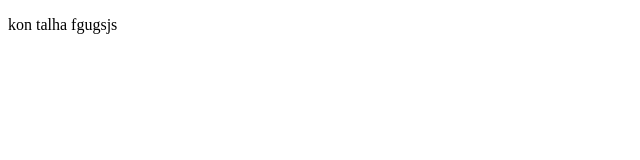
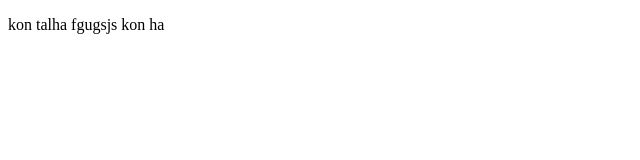
Before and after one commit to rayyanalvi079/rayyyyyan-alvi, a plain HTML site: page index.html in a window 1280 px wide. Shown: the full height of the page, 0-640 px from the left. Drawn offline with Linux system fonts and the light colour scheme.

Commit message:
addd page

```diff
--- a/index.html
+++ b/index.html
@@ -8,6 +8,7 @@
 <body>
     <p> kon talha
         fgugsjs
+        kon ha
     </p>
 </body>
 </html>
```
